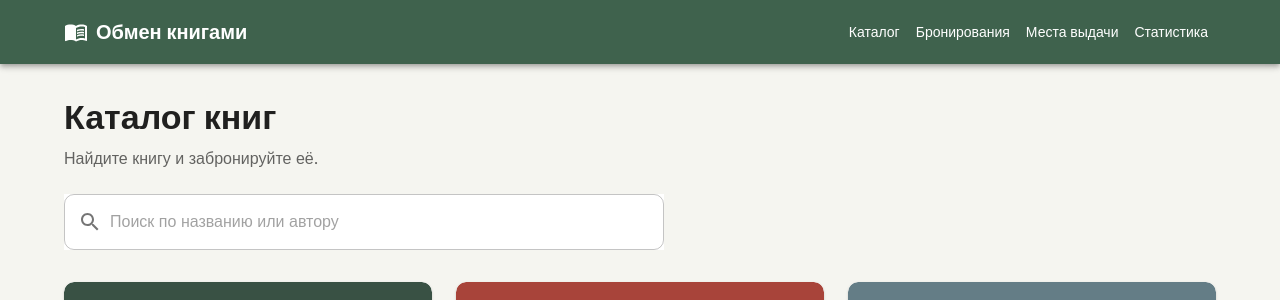
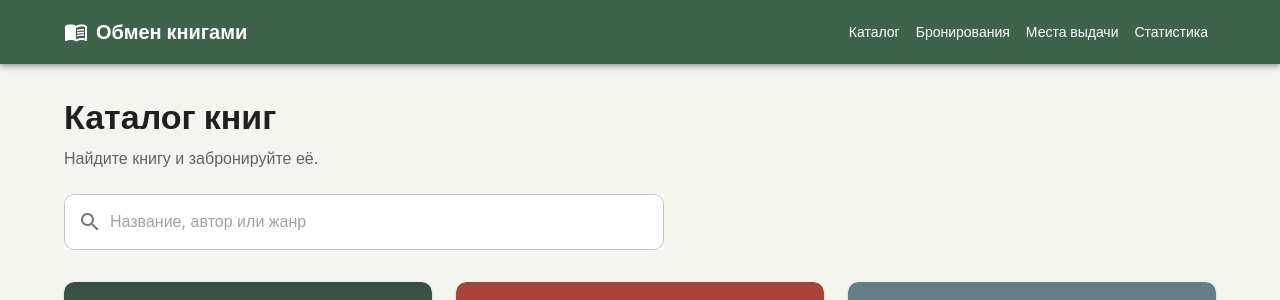
Before and after one commit to Alnoerr/booking, a React (Vite) app in the folder frontend/: page /catalog in a window 1280 px wide. Shown: the top 300 px of the page. Built offline with nearby package versions, Linux system fonts and the light colour scheme; a web font is replaced by a local one.

Commit message:
Поиск

```diff
--- a/frontend/src/entities/book/BookCard.tsx
+++ b/frontend/src/entities/book/BookCard.tsx
@@ -1,9 +1,7 @@
 import { Card, CardActionArea, CardContent, Chip, Typography } from '@mui/material'
 import { Link } from 'react-router-dom'
-import type { books } from './demoData'
+import type { Book } from './types'
 import { BookCover } from './BookCover'
-
-type Book = (typeof books)[number]
 
 export function BookCard({ book }: { book: Book }) {
   return (
--- a/frontend/src/entities/book/BookCover.tsx
+++ b/frontend/src/entities/book/BookCover.tsx
@@ -1,7 +1,5 @@
 import { Box, Typography } from '@mui/material'
-import type { books } from './demoData'
-
-type Book = (typeof books)[number]
+import type { Book } from './types'
 
 export function BookCover({ book }: { book: Book }) {
   return (
--- a/frontend/src/entities/book/demoData.ts
+++ b/frontend/src/entities/book/demoData.ts
@@ -1,4 +1,6 @@
-export const books = [
+import type { Book, Location } from './types'
+
+export const books: Book[] = [
   { id: 1, title: 'Мастер и Маргарита', author: 'Михаил Булгаков', genre: 'Классика', year: 1967, available: true, locationId: 1, color: '#395144', description: 'Роман о любви, свободе и таинственных событиях в Москве.' },
   { id: 2, title: 'Норвежский лес', author: 'Харуки Мураками', genre: 'Роман', year: 1987, available: true, locationId: 2, color: '#a8443a', description: 'История взросления, памяти и любви в Токио.' },
   { id: 3, title: 'Цветы для Элджернона', author: 'Дэниел Киз', genre: 'Фантастика', year: 1966, available: false, locationId: 1, color: '#647d86', description: 'История научного эксперимента, изменившего жизнь Чарли Гордона.' },
@@ -7,7 +9,7 @@ export const books = [
   { id: 6, title: 'Маленькая жизнь', author: 'Ханья Янагихара', genre: 'Роман', year: 2015, available: false, locationId: 3, color: '#756a64', description: 'История дружбы четырёх выпускников колледжа.' },
 ]
 
-export const locations = [
+export const locations: Location[] = [
   { id: 1, name: 'Библиотека на Чистых', address: 'Чистопрудный бульвар, 23', hours: '10:00–21:00' },
   { id: 2, name: 'Кофейня «Полка»', address: 'улица Покровка, 17', hours: '08:00–22:00' },
   { id: 3, name: 'Культурный центр «Среда»', address: 'Мясницкая улица, 13', hours: '11:00–20:00' },
--- /dev/null
+++ b/frontend/src/entities/book/types.ts
@@ -0,0 +1,18 @@
+export interface Book {
+  id: number
+  title: string
+  author: string
+  genre: string
+  year: number
+  available: boolean
+  locationId: number
+  color: string
+  description: string
+}
+
+export interface Location {
+  id: number
+  name: string
+  address: string
+  hours: string
+}
--- /dev/null
+++ b/frontend/src/features/book-search/BookSearch.tsx
@@ -0,0 +1,24 @@
+import SearchIcon from '@mui/icons-material/Search'
+import { InputAdornment, TextField } from '@mui/material'
+
+interface Props {
+  value: string
+  onChange: (value: string) => void
+}
+
+export function BookSearch({ value, onChange }: Props) {
+  return (
+    <TextField
+      value={value}
+      onChange={(event) => onChange(event.target.value)}
+      fullWidth
+      placeholder="Название, автор или жанр"
+      sx={{ mt: 3, mb: 4, maxWidth: 600, bgcolor: 'white' }}
+      slotProps={{
+        input: {
+          startAdornment: <InputAdornment position="start"><SearchIcon /></InputAdornment>,
+        },
+      }}
+    />
+  )
+}
--- a/frontend/src/pages/CatalogPage.tsx
+++ b/frontend/src/pages/CatalogPage.tsx
@@ -1,24 +1,30 @@
-import SearchIcon from '@mui/icons-material/Search'
-import { Box, Container, InputAdornment, TextField, Typography } from '@mui/material'
+import { useState } from 'react'
+import { Alert, Box, Container, Typography } from '@mui/material'
 import { BookCard } from '../entities/book/BookCard'
 import { books } from '../entities/book/demoData'
+import { BookSearch } from '../features/book-search/BookSearch'
 
 export function CatalogPage() {
+  const [search, setSearch] = useState('')
+  const query = search.toLowerCase()
+  const filteredBooks = books.filter((book) =>
+    `${book.title} ${book.author} ${book.genre}`.toLowerCase().includes(query),
+  )
+
   return (
     <Container component="main" maxWidth="lg" sx={{ py: 4 }}>
       <Typography variant="h4">Каталог книг</Typography>
       <Typography color="text.secondary" sx={{ mt: 1 }}>Найдите книгу и забронируйте её.</Typography>
 
-      <TextField
-        fullWidth
-        placeholder="Поиск по названию или автору"
-        sx={{ mt: 3, mb: 4, maxWidth: 600, bgcolor: 'white' }}
-        slotProps={{ input: { startAdornment: <InputAdornment position="start"><SearchIcon /></InputAdornment> } }}
-      />
+      <BookSearch value={search} onChange={setSearch} />
 
-      <Box sx={{ display: 'grid', gridTemplateColumns: { xs: '1fr', sm: 'repeat(2, 1fr)', md: 'repeat(3, 1fr)' }, gap: 3 }}>
-        {books.map((book) => <BookCard key={book.id} book={book} />)}
-      </Box>
+      {filteredBooks.length === 0 ? (
+        <Alert severity="info">Книги не найдены</Alert>
+      ) : (
+        <Box sx={{ display: 'grid', gridTemplateColumns: { xs: '1fr', sm: 'repeat(2, 1fr)', md: 'repeat(3, 1fr)' }, gap: 3 }}>
+          {filteredBooks.map((book) => <BookCard key={book.id} book={book} />)}
+        </Box>
+      )}
     </Container>
   )
 }
```
